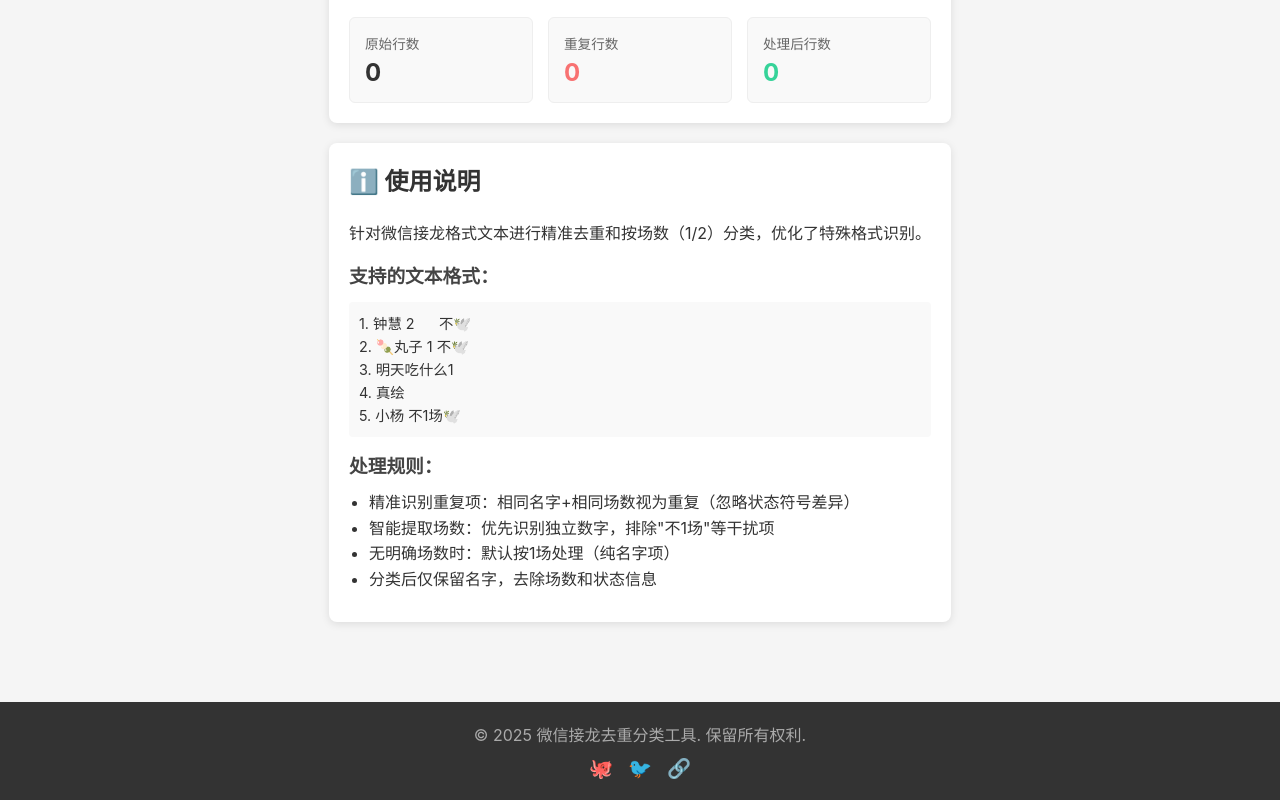
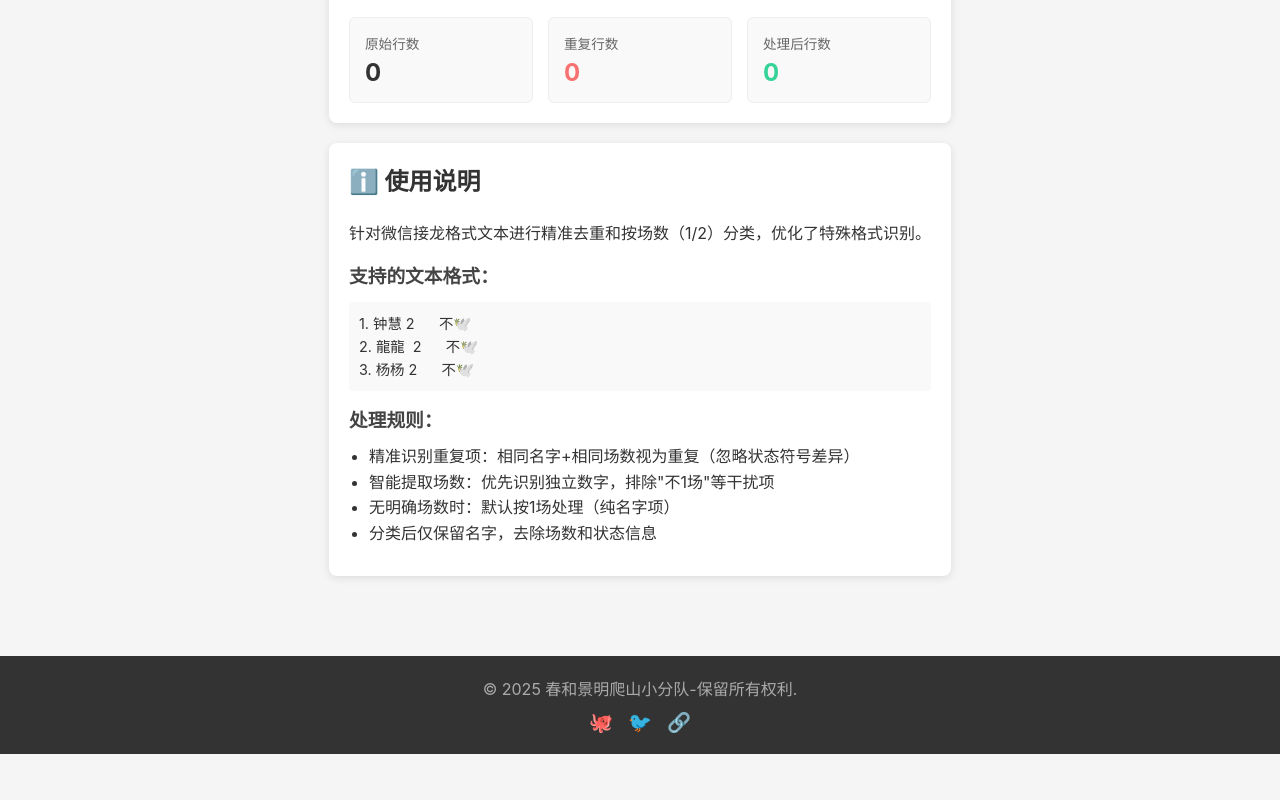
Before and after one commit to Juny-Long/quchong, a plain HTML site: page index.html in a window 1280 px wide. Shown: the part 994-1794 px from the top of the page. After the commit the page ends 1748 px from the top, so only its background shows below. Drawn offline with Linux system fonts and the light colour scheme.

Commit message:
Update index.html

```diff
--- a/index.html
+++ b/index.html
@@ -3,7 +3,7 @@
 <head>
     <meta charset="UTF-8">
     <meta name="viewport" content="width=device-width, initial-scale=1.0">
-    <title>微信接龙去重分类工具</title>
+    <title>微信猫抓老鼠接龙去重分类工具（春和景明爬山小分队）</title>
     <style>
         /* 基础样式保持不变 */
         * {
@@ -453,10 +453,9 @@
                 <p>针对微信接龙格式文本进行精准去重和按场数（1/2）分类，优化了特殊格式识别。</p>
                 <h3>支持的文本格式：</h3>
                 <pre>1. 钟慧 2      不🕊️
-2. 🍡丸子 1 不🕊️
-3. 明天吃什么1
-4. 真绘
-5. 小杨 不1场🕊️</pre>
+2. 龍龍  2      不🕊️
+3. 杨杨 2      不🕊️
+</pre>
                 <h3>处理规则：</h3>
                 <ul>
                     <li>精准识别重复项：相同名字+相同场数视为重复（忽略状态符号差异）</li>
@@ -472,7 +471,7 @@
     <footer>
         <div class="footer-container">
             <div>
-                <p>© 2025 微信接龙去重分类工具. 保留所有权利.</p>
+                <p>© 2025 春和景明爬山小分队-保留所有权利.</p>
             </div>
             <div class="footer-links">
                 <a href="#">🐙</a>
```
